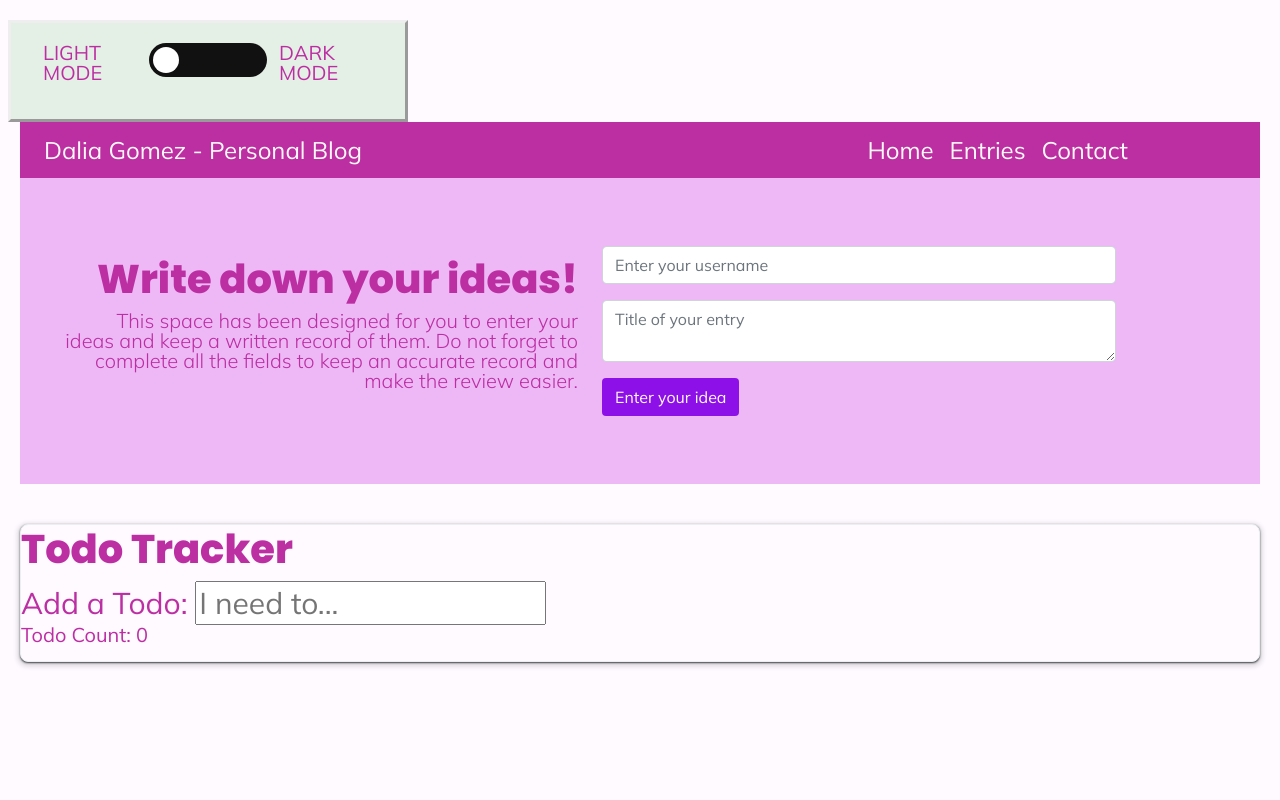
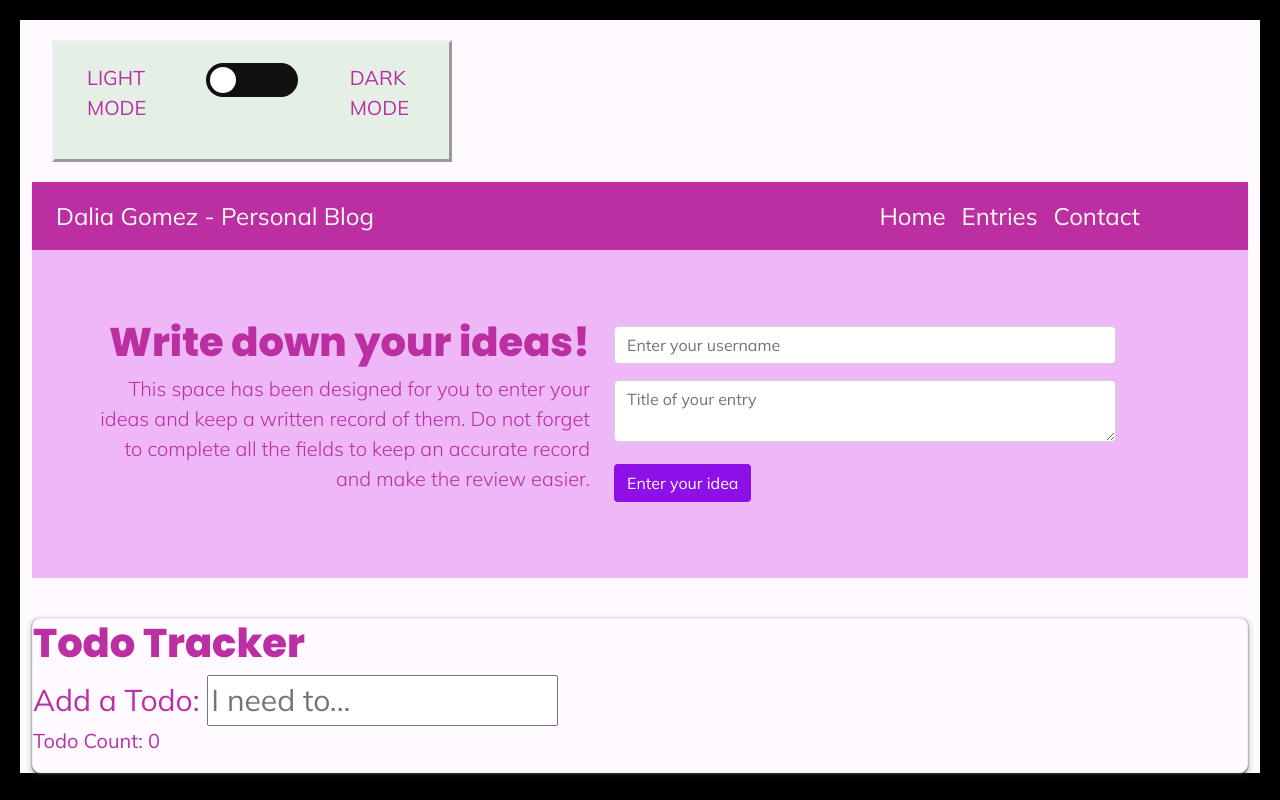
Before and after one commit to dali-gogo/DIGG-Module4-Challenge-WebAPIs-PersonalBlog, a plain HTML site: page index.html in a window 1280 px wide. Drawn offline with nearby package versions, Linux system fonts and the light colour scheme.

Commit message:
Changes made to the index.html and style.css files to correct the issues with the margins and padding

```diff
--- a/index.html
+++ b/index.html
@@ -36,7 +36,7 @@
     </head>
 
     <body class="row">
-      <div class="container">
+      <div class="container light">
         <div class="row toggle">
           <div class="col">
             <p>LIGHT MODE</p>
--- a/style.css
+++ b/style.css
@@ -1,8 +1,7 @@
-/* *,
 *::before,
 *::after {
   box-sizing: border-box;
-} */
+}
 
 :root {
     --purple: #8e10e9;
@@ -11,7 +10,7 @@
     --lilac: #edb8f5;
     --white: #fffaf7;
     --light: #fffaff;
-    --yellow: yellow;
+    --black: #000000;
   }
 
   /* ::selection {
@@ -22,24 +21,14 @@
   body {
     font-family: 'Mulish', sans-serif;
     font-size: 30px;
-    line-height: 1;
-    background-color: var(--light);
-    color: var(--violet);
-    height: 100%;
-    /* width: 100vw; */
-    /* display: block;
-    margin: 0px; */
+    background-color: var(--black);
+    margin: 0%;
   }
 
   .container{
-    margin: 0px!important;
+    margin: 0%!important;
     width: 100%!important;
   }
-  /* body {
-    display: block;
-    margin: 0px;
-  }
-   */
 
   h1 {
     font-family: 'Poppins', sans-serif;
@@ -84,6 +73,18 @@
     color: var(--white);
   }
 
+  .card {
+    /* display: block; */
+    background-color: var(--light);
+    border: 1px solid #eceff1;
+    border-radius: 8px;
+    box-shadow: rgba(60, 64, 67, 2) 0 1px 2px 0,
+    rgba(60, 64, 67, 0.15) 0 2px 4px 3px;
+    /* margin: 60px auto;
+    padding: 20px;
+    width: 100vw;  */
+  }
+
   .custom-card {
     border-color: var(--violet);
     color: var(--purple);
@@ -92,18 +93,6 @@
   .custom-card-header {
     background-color: var(--violet);
     color: var(--lilac);
-  }
-
-  .card {
-    display: block;
-    background-color: var(--light);
-    border: 1px solid #eceff1;
-    border-radius: 8px;
-    box-shadow: rgba(60, 64, 67, 2) 0 1px 2px 0,
-      rgba(60, 64, 67, 0.15) 0 2px 4px 3px;
-    /* margin: 60px auto; */
-    /* padding: 20px;
-    width: 100vw; */
   }
 
   ul {
@@ -240,11 +229,10 @@
   }
 
   .row {
-    /* margin: 20px; */
-    padding: 20px;
-    display: flex;
+    margin: 20px;
+    /* display: flex; */
   }
 
   .col {
-    /* margin: 20px; */
+    margin: 20px;
   }
```
